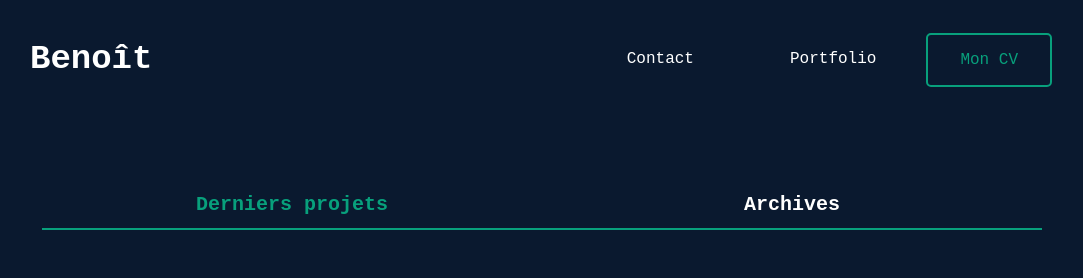
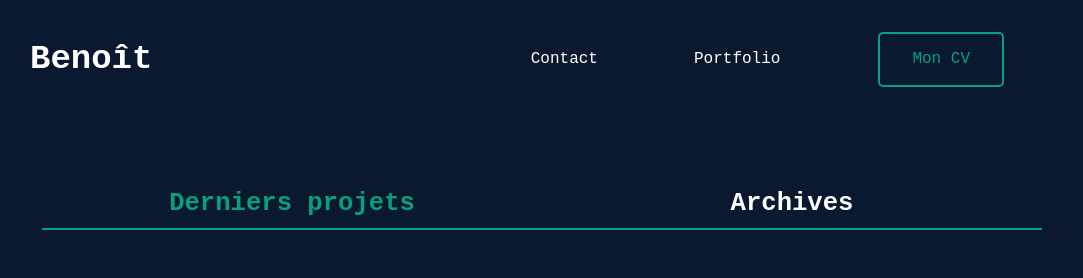
Before and after one commit to benoitfinet/portfolio_bf, a React (Create React App) app: page /portFolio in a window 1280 px wide. Shown: the top 278 px of the page, without its empty margins (98-1181 px from the left). Built offline with nearby package versions, Linux system fonts and the light colour scheme.

Commit message:
petits changements

```diff
--- a/src/components/Header/Header.jsx
+++ b/src/components/Header/Header.jsx
@@ -20,7 +20,7 @@ function Header() {
                 <Link to="/portFolio">
                     <p className='navigation header__portFolio'>Portfolio</p>
                 </Link>
-                <form method="get" action={Resume} target="_blank">
+                <form method="get" action={Resume} target="_blank" className='navigation header__button'>
                     <Button type="submit" text="Mon CV"></Button>
                 </form>
             </div>
--- a/src/components/Header/header.scss
+++ b/src/components/Header/header.scss
@@ -12,7 +12,7 @@
     @include mobile-only {
         display: block;
         text-align: center;
-        padding: 0 2%;
+        padding: 0 5%;
     }
 
     &__name {
--- a/src/pages/PortFolio/portFolio.scss
+++ b/src/pages/PortFolio/portFolio.scss
@@ -23,11 +23,11 @@
             justify-content: center;
             align-items: center;
             font-weight: 600;
-            font-size: 20px;
+            font-size: 2vw;
             cursor: pointer;
 
-            @include tablette-only {
-                font-size: 16px;
+            @include mobile-only {
+                font-size: 3vw;
             }
         }
 
```
